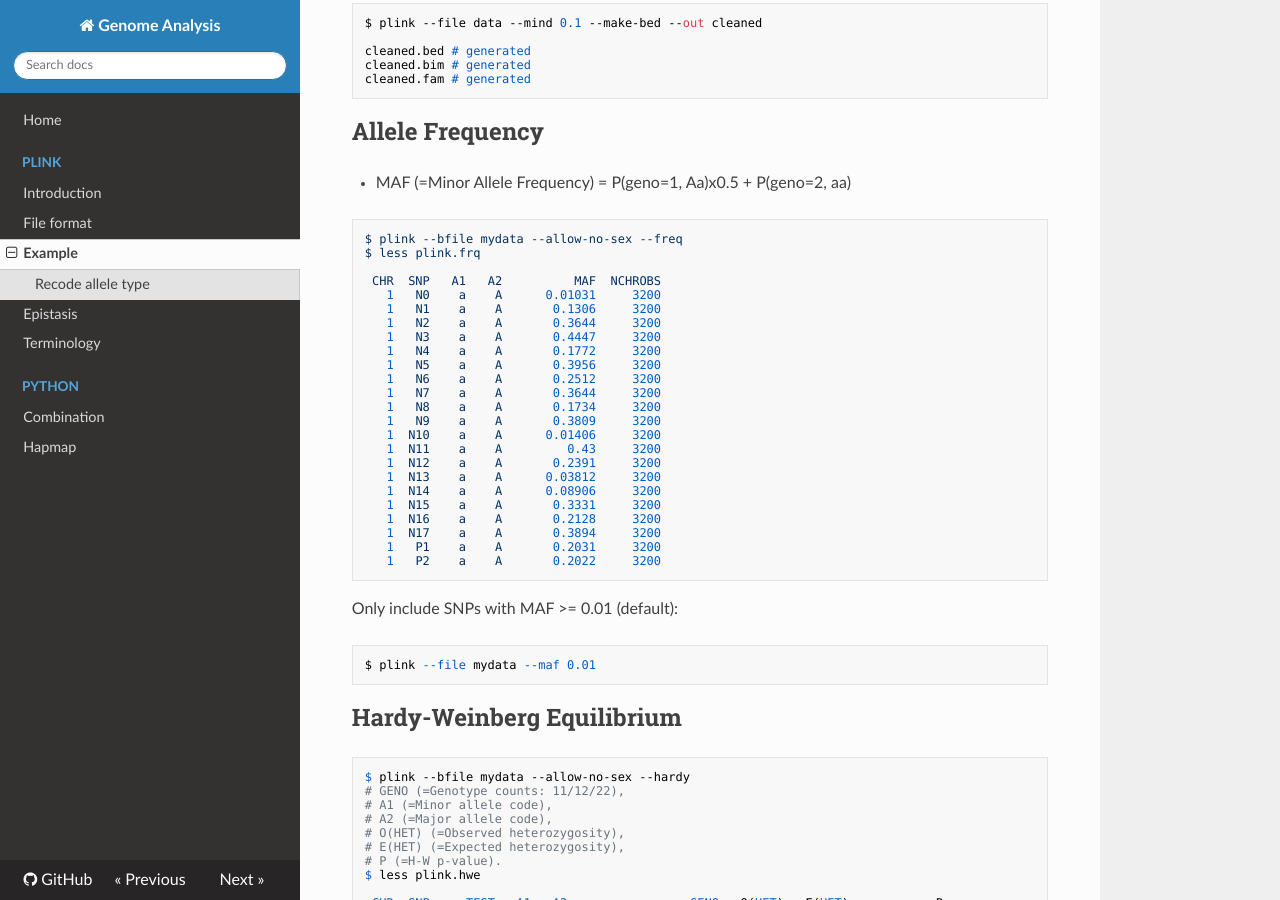
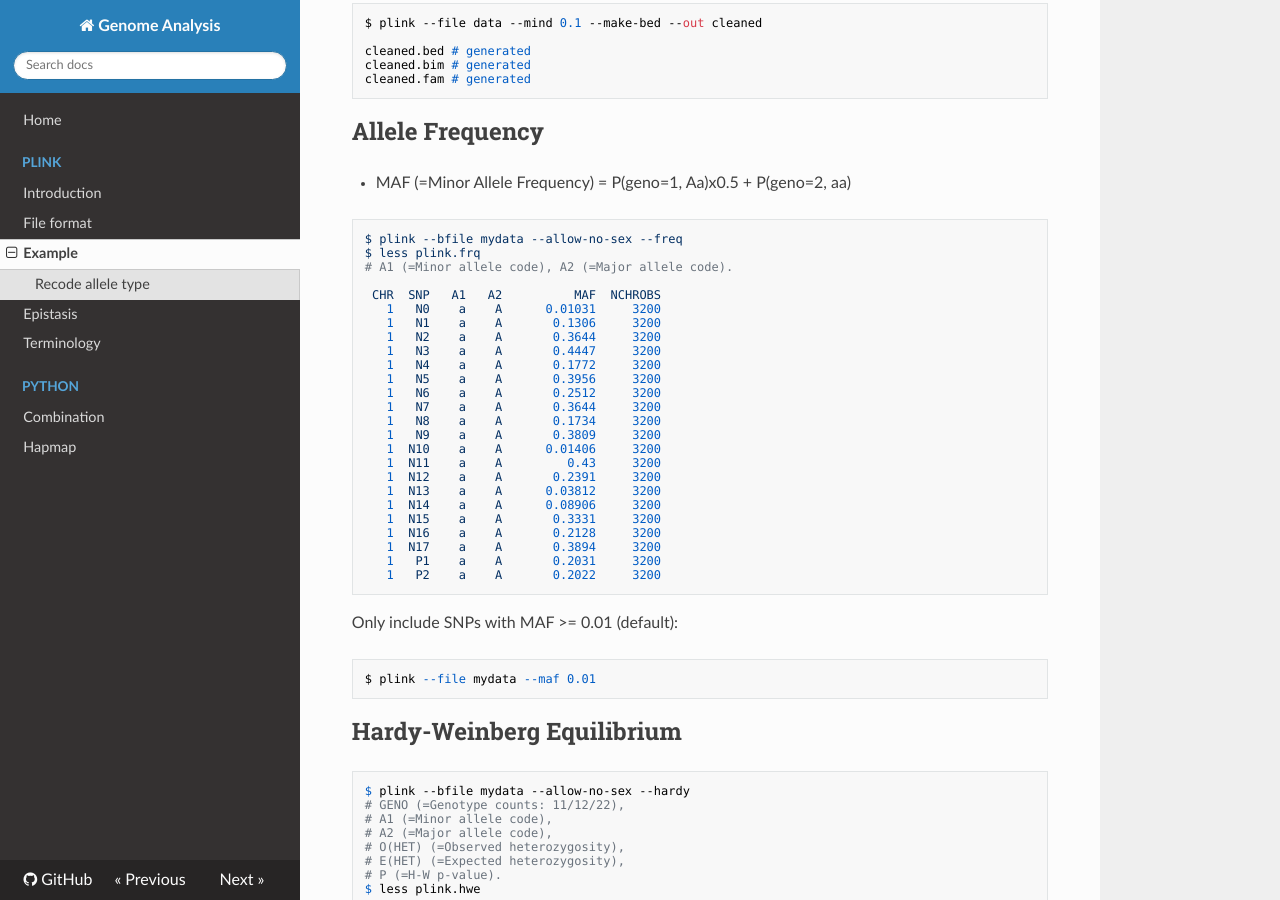
Before and after one commit to WonyoungCho/plink, an MkDocs documentation site: the page built from docs/plink_ex.md, in a window 1280 px wide and 900 px high, scrolled down 1522 px. Built offline with MkDocs 1.6.1, drawn with Linux system fonts in a browser that asks for light colours; nearby versions of some CDN libraries; old or Windows-style settings are respelled for this version of MkDocs.

Commit message:
Update plink_ex.md

````diff
--- a/docs/plink_ex.md
+++ b/docs/plink_ex.md
@@ -90,6 +90,7 @@ cleaned.fam # generated
 ```
 $ plink --bfile mydata --allow-no-sex --freq
 $ less plink.frq
+# A1 (=Minor allele code), A2 (=Major allele code).
 
  CHR  SNP   A1   A2          MAF  NCHROBS
    1   N0    a    A      0.01031     3200
````
